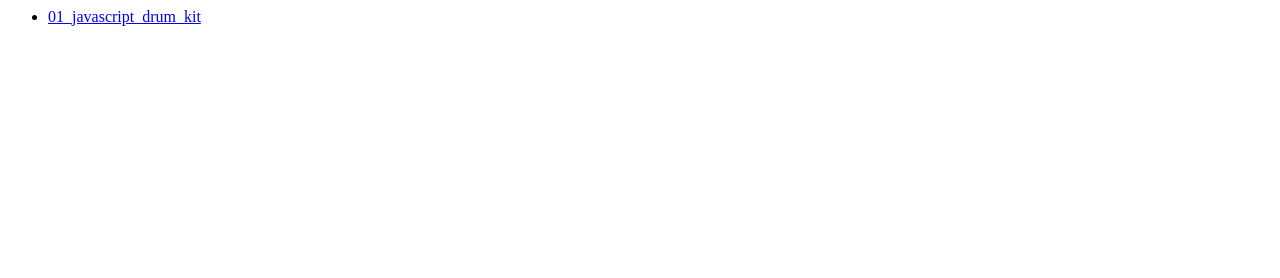
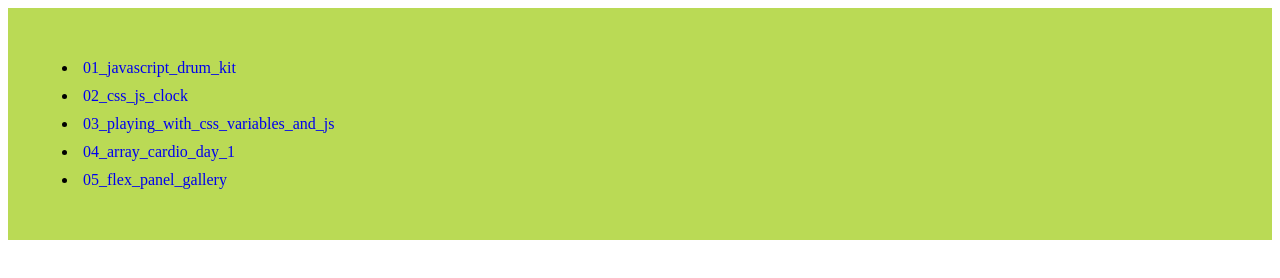
Before and after one commit to Ding-Fan/javascript30, a plain HTML site: page index.html in a window 1280 px wide. Drawn offline with Linux system fonts and the light colour scheme.

Commit message:
05 flex panel gallery v1.0

```diff
--- a/index.html
+++ b/index.html
@@ -1,3 +1,49 @@
-<ul>
-    <li><a href="./01_javascript_drum_kit/index.html">01_javascript_drum_kit</a></li>
-</ul>
+<!DOCTYPE html>
+<html lang="en">
+
+<head>
+    <meta charset="UTF-8">
+    <meta name="viewport" content="width=device-width, initial-scale=1.0">
+    <meta http-equiv="X-UA-Compatible" content="ie=edge">
+    <title>Document</title>
+    <style>
+        #container {
+            background-color: #BADA55;
+            padding: 30px;
+        }
+
+        li {
+            padding: 5px;
+        }
+
+        a {
+            text-decoration: none;
+        }
+    </style>
+</head>
+
+<body>
+    <div id="container">
+        <ul>
+            <li>
+                <a href="./01_javascript_drum_kit/index.html">01_javascript_drum_kit</a>
+            </li>
+            <li>
+                <a href="./02_css_js_clock/index.html">02_css_js_clock</a>
+            </li>
+            <li>
+                <a href="./03_playing_with_css_variables_and_js/index.html">03_playing_with_css_variables_and_js</a>
+            </li>
+            <li>
+                <a href="./04_array_cardio_day_1/index.html">04_array_cardio_day_1</a>
+            </li>
+            <li>
+                <a href="./05_flex_panel_gallery/index.html">05_flex_panel_gallery</a>
+            </li>
+            <!-- <li><a href="./06_javascript_drum_kit/index.html">01_javascript_drum_kit</a></li> -->
+        </ul>
+    </div>
+
+</body>
+
+</html>
```
Also changed, not shown: 01_javascript_drum_kit/index.html (+2 -2 lines), 05_flex_panel_gallery/index.html (+30 -0 lines).
